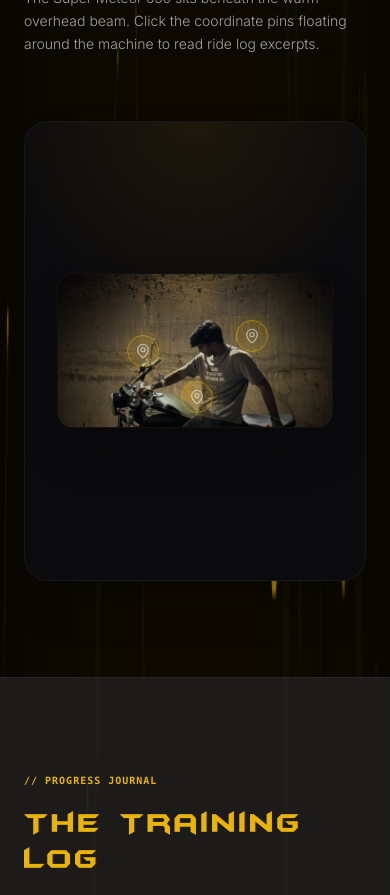
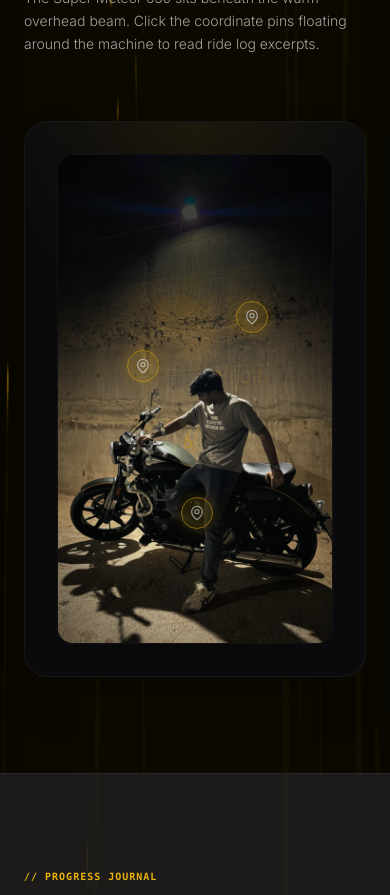
Before and after one commit to taccoBlade/admin-integration-saumyaos, a Next.js app: page /personal in a window 390 px wide. Shown: the part 5380-6275 px from the top of the page. Built offline with nearby package versions, Linux system fonts and the light colour scheme; a web font is replaced by a local one.

Commit message:
personal page updated - fluid motion added, bike photo updated, blurry lightbox backdrop

```diff
--- a/app/personal/page.tsx
+++ b/app/personal/page.tsx
@@ -875,20 +875,20 @@ export default function PersonalPage() {
           </motion.p>
         </motion.div>
 
-        {/* Spotlight Visual Container */}
-        <div className="relative bg-[#0b0b0d] border border-white/5 rounded-3xl p-8 min-h-[460px] flex items-center justify-center overflow-hidden shadow-2xl group">
+        {/* Spotlight Visual Container — portrait framing for rider+bike shot */}
+        <div className="relative bg-[#0b0b0d] border border-white/5 rounded-3xl p-8 flex items-center justify-center overflow-hidden shadow-2xl group">
           {/* Spotlight Cone overlay */}
           <div className="absolute inset-x-0 top-0 h-[280px] bg-[radial-gradient(circle_at_top,#eab308_0%,transparent_60%)] opacity-[0.08] pointer-events-none" />
 
-          <div className="relative w-full max-w-2xl aspect-[16/9] overflow-hidden rounded-2xl border border-white/5 bg-[#050505] shadow-2xl">
+          <div className="relative w-full max-w-sm aspect-[9/16] sm:max-w-md overflow-hidden rounded-2xl border border-white/5 bg-[#050505] shadow-2xl">
             <Image
               src="/images/personal/motorcycle.jpg"
-              alt="RE Super Meteor 650 Spotlight"
+              alt="RE Super Meteor 650 — Saumya Parekh"
               fill
-              className="object-cover object-center opacity-85"
+              className="object-cover object-center opacity-90"
             />
-            {/* Dark vignette blending sides */}
-            <div className="absolute inset-0 bg-[radial-gradient(circle_at_center,transparent_35%,rgba(0,0,0,0.8)_100%)] pointer-events-none" />
+            {/* Subtle edge fade */}
+            <div className="absolute inset-0 bg-[radial-gradient(ellipse_at_center,transparent_50%,rgba(0,0,0,0.5)_100%)] pointer-events-none" />
 
             {/* Hover floating dots coordinates */}
             {rideMemories.map((ride) => (
@@ -1268,7 +1268,7 @@ export default function PersonalPage() {
               animate={{ opacity: 1 }}
               exit={{ opacity: 0 }}
               onClick={() => setActiveWallImage(null)}
-              className="fixed inset-0 z-[200] bg-black/95 backdrop-blur-md flex items-center justify-center p-4"
+              className="fixed inset-0 z-[200] backdrop-blur-2xl bg-black/70 flex items-center justify-center p-4"
             >
               <motion.div
                 initial={{ scale: 0.95, y: 20 }}
```
